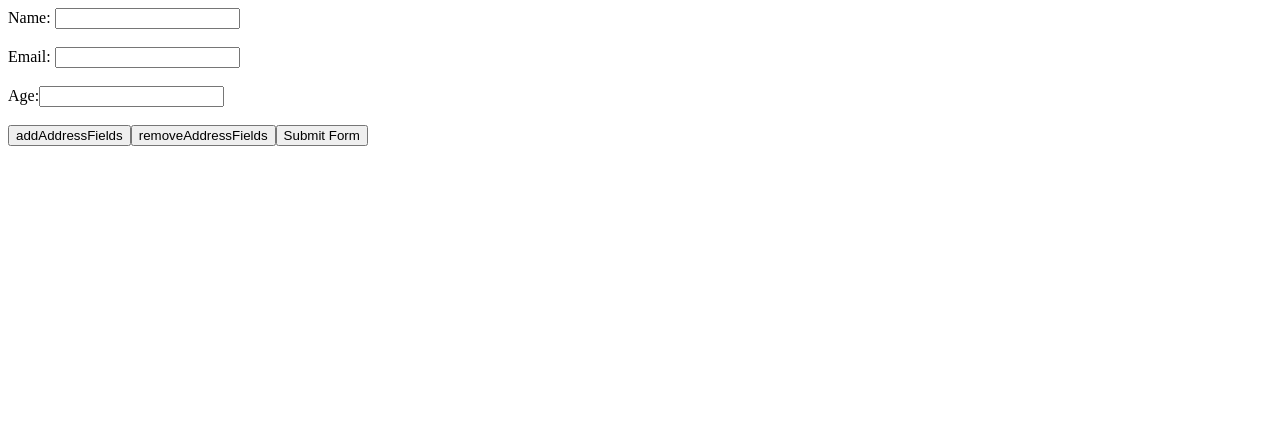
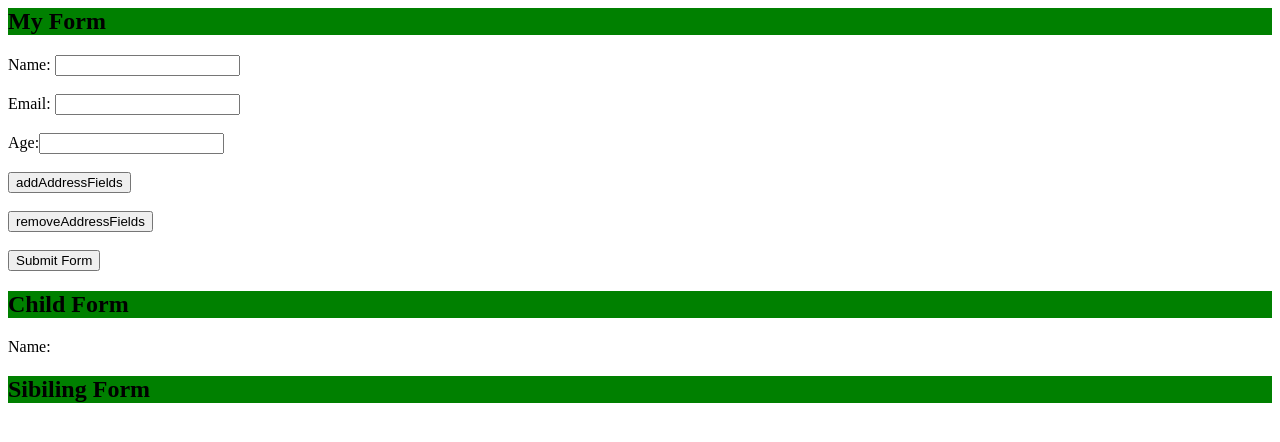
Before and after one commit to Swati4gupta/Reactive-form-with-validations, an Angular app: page / in a window 1280 px wide. Shown: the top 442 px of the page. Built offline with nearby package versions, Linux system fonts and the light colour scheme.

Commit message:
2 files modified, 6 added

```diff
--- a/src/app/app.component.html
+++ b/src/app/app.component.html
@@ -1,4 +1,5 @@
 <form [formGroup]="form">
+  <h2 [ngStyle]="{'background-color':'green'}" >My Form</h2>
   Name: <input type="text" formControlName="name"/>
   <div  *ngIf="isFieldValid('name')" [ngClass]="displayFieldCss('name')"> Please inform your name</div><br><br>
   Email: <input type="email" formControlName="email">
@@ -13,9 +14,10 @@
   Address Line2<input type="text" formControlName="addressLine2"/>
 </ng-container>
 </div>
- <button type="button" (click)="addAddressFields()">addAddressFields</button>
-  <button type="button" (click)="removeAddressFields()">removeAddressFields</button>
+ <button type="button" (click)="addAddressFields()">addAddressFields</button><br><br>
+  <button type="button" (click)="removeAddressFields()">removeAddressFields</button><br><br>
   <button type="submit" (click)="submitForm()">Submit Form</button>
+</form>
 
-
-</form>
+<app-child [form]="form"></app-child>
+<app-sibiling></app-sibiling>
--- a/src/app/app.module.ts
+++ b/src/app/app.module.ts
@@ -3,11 +3,13 @@ import { BrowserModule } from '@angular/platform-browser';
 import { FormsModule,ReactiveFormsModule } from '@angular/forms';
 
 import { AppComponent } from './app.component';
+import { ChildComponent } from './child/child.component';
+import { SibilingComponent } from './sibiling/sibiling.component';
 
 
 @NgModule({
   imports:      [ BrowserModule, FormsModule,ReactiveFormsModule ],
-  declarations: [ AppComponent ],
+  declarations: [ AppComponent, ChildComponent, SibilingComponent ],
   bootstrap:    [ AppComponent ]
 })
 export class AppModule { }
--- /dev/null
+++ b/src/app/child/child.component.html
@@ -0,0 +1,2 @@
+<h2 [ngStyle]="{'background-color':'green'}" >Child Form</h2>
+Name: {{ form.get('name').value }} <br>
--- /dev/null
+++ b/src/app/child/child.component.ts
@@ -0,0 +1,17 @@
+import { Input,Component, OnInit } from '@angular/core';
+
+@Component({
+  selector: 'app-child',
+  templateUrl: './child.component.html',
+  styleUrls: ['./child.component.css']
+})
+export class ChildComponent implements OnInit {
+
+  constructor() { }
+@Input() form;
+  ngOnInit() {
+  }
+
+
+
+}
--- /dev/null
+++ b/src/app/sibiling/sibiling.component.html
@@ -0,0 +1 @@
+<h2 [ngStyle]="{'background-color':'green'}" >Sibiling Form</h2>
--- /dev/null
+++ b/src/app/sibiling/sibiling.component.ts
@@ -0,0 +1,15 @@
+import { Component, OnInit } from '@angular/core';
+
+@Component({
+  selector: 'app-sibiling',
+  templateUrl: './sibiling.component.html',
+  styleUrls: ['./sibiling.component.css']
+})
+export class SibilingComponent implements OnInit {
+
+  constructor() { }
+
+  ngOnInit() {
+  }
+
+}
```
Also changed, not shown: src/app/child/child.component.css (added), src/app/sibiling/sibiling.component.css (added).
